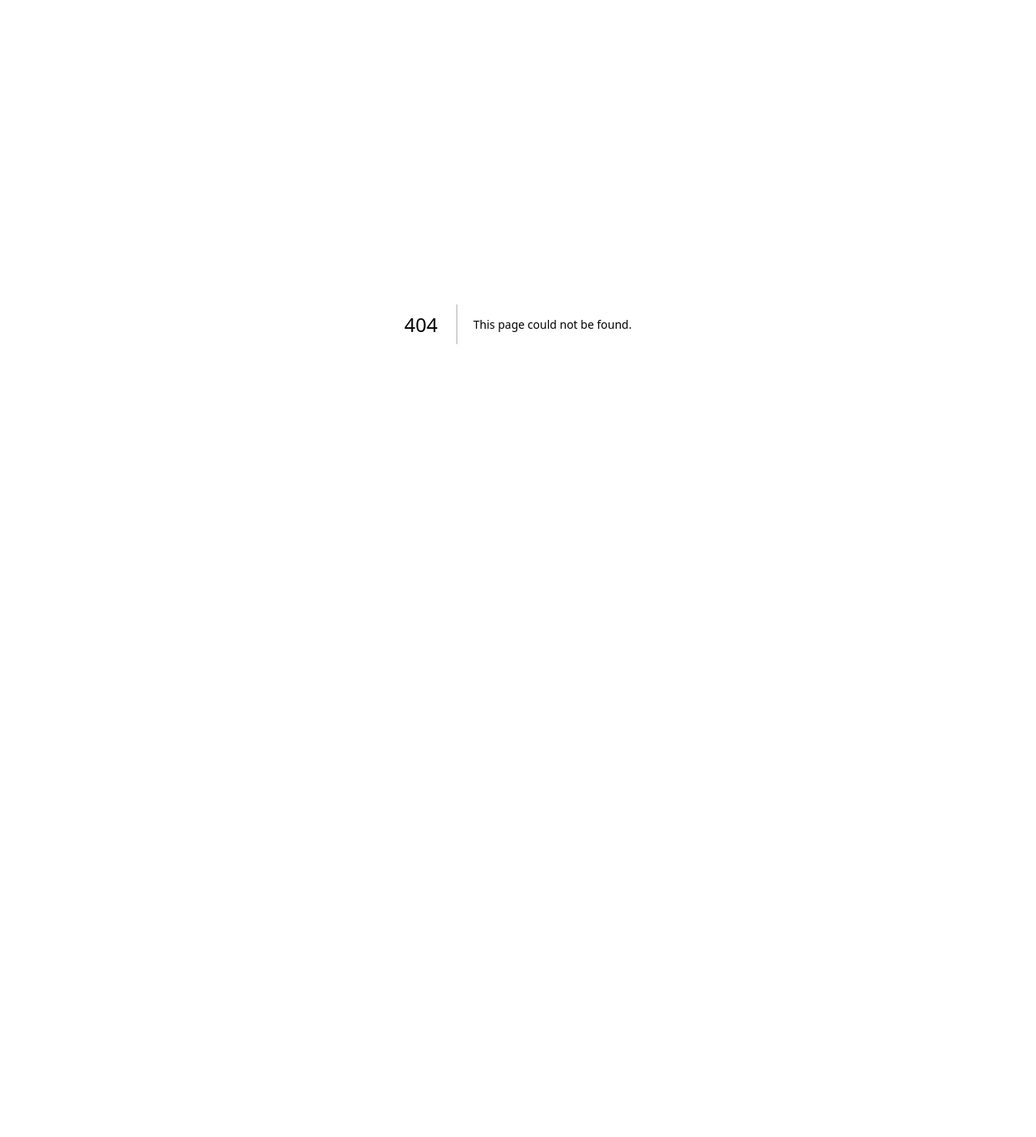
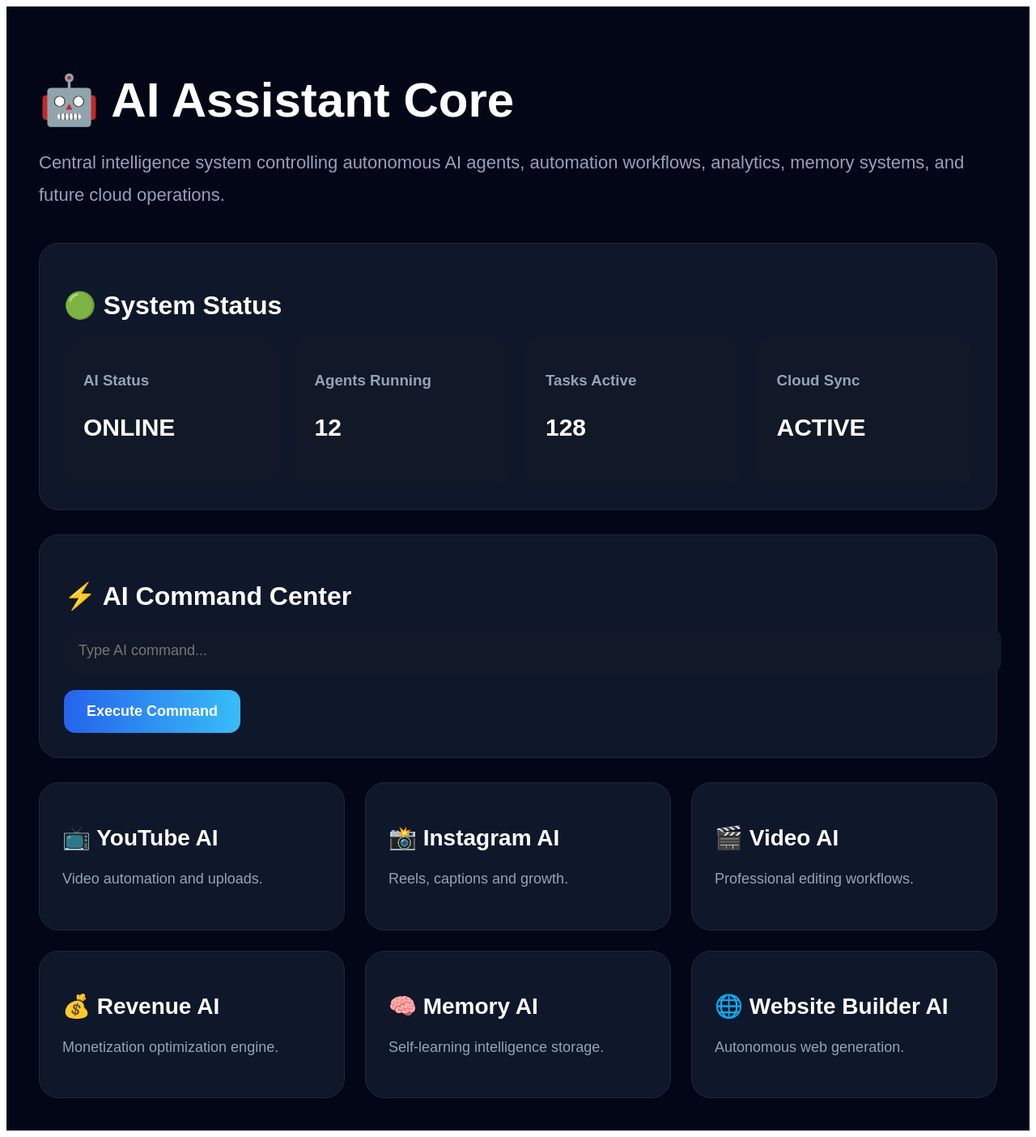
Before and after one commit to snapsparkofficial00-cloud/Ai, a Next.js app: page /assistant in a window 1280 px wide. Before the commit this address had no page. Shown: the whole page at 81% size. Before the commit the page ends 800 px from the top, so only its background shows below. Built offline with nearby package versions, Linux system fonts and the light colour scheme.

Commit message:
Create page.tsx

```diff
--- /dev/null
+++ b/app/assistant/page.tsx
@@ -0,0 +1,239 @@
+export default function AssistantPage() {
+  return (
+    <main
+      style={{
+        background: "#020617",
+        minHeight: "100vh",
+        color: "white",
+        padding: "40px",
+        fontFamily: "Arial",
+      }}
+    >
+      <h1
+        style={{
+          fontSize: "60px",
+          marginBottom: "20px",
+        }}
+      >
+        🤖 AI Assistant Core
+      </h1>
+
+      <p
+        style={{
+          color: "#94a3b8",
+          fontSize: "22px",
+          marginBottom: "40px",
+          lineHeight: "1.8",
+        }}
+      >
+        Central intelligence system controlling autonomous
+        AI agents, automation workflows, analytics,
+        memory systems, and future cloud operations.
+      </p>
+
+      {/* STATUS */}
+
+      <div
+        style={{
+          background: "#0f172a",
+          padding: "30px",
+          borderRadius: "24px",
+          marginBottom: "30px",
+          border: "1px solid #1e293b",
+        }}
+      >
+        <h2
+          style={{
+            fontSize: "32px",
+            marginBottom: "20px",
+          }}
+        >
+          🟢 System Status
+        </h2>
+
+        <div
+          style={{
+            display: "grid",
+            gridTemplateColumns:
+              "repeat(auto-fit,minmax(250px,1fr))",
+            gap: "20px",
+          }}
+        >
+          <Card title="AI Status" value="ONLINE" />
+          <Card title="Agents Running" value="12" />
+          <Card title="Tasks Active" value="128" />
+          <Card title="Cloud Sync" value="ACTIVE" />
+        </div>
+      </div>
+
+      {/* COMMAND */}
+
+      <div
+        style={{
+          background: "#0f172a",
+          padding: "30px",
+          borderRadius: "24px",
+          border: "1px solid #1e293b",
+          marginBottom: "30px",
+        }}
+      >
+        <h2
+          style={{
+            fontSize: "32px",
+            marginBottom: "20px",
+          }}
+        >
+          ⚡ AI Command Center
+        </h2>
+
+        <input
+          placeholder="Type AI command..."
+          style={{
+            width: "100%",
+            padding: "18px",
+            borderRadius: "14px",
+            border: "none",
+            background: "#111827",
+            color: "white",
+            fontSize: "18px",
+            marginBottom: "20px",
+          }}
+        />
+
+        <button
+          style={{
+            background:
+              "linear-gradient(to right,#2563eb,#38bdf8)",
+            padding: "16px 28px",
+            borderRadius: "14px",
+            border: "none",
+            color: "white",
+            fontSize: "18px",
+            fontWeight: "bold",
+          }}
+        >
+          Execute Command
+        </button>
+      </div>
+
+      {/* AI MODULES */}
+
+      <div
+        style={{
+          display: "grid",
+          gridTemplateColumns:
+            "repeat(auto-fit,minmax(300px,1fr))",
+          gap: "25px",
+        }}
+      >
+        <Module
+          title="📺 YouTube AI"
+          desc="Video automation and uploads."
+        />
+
+        <Module
+          title="📸 Instagram AI"
+          desc="Reels, captions and growth."
+        />
+
+        <Module
+          title="🎬 Video AI"
+          desc="Professional editing workflows."
+        />
+
+        <Module
+          title="💰 Revenue AI"
+          desc="Monetization optimization engine."
+        />
+
+        <Module
+          title="🧠 Memory AI"
+          desc="Self-learning intelligence storage."
+        />
+
+        <Module
+          title="🌐 Website Builder AI"
+          desc="Autonomous web generation."
+        />
+      </div>
+    </main>
+  );
+}
+
+/* CARD */
+
+function Card({
+  title,
+  value,
+}: {
+  title: string;
+  value: string;
+}) {
+  return (
+    <div
+      style={{
+        background: "#111827",
+        padding: "24px",
+        borderRadius: "18px",
+      }}
+    >
+      <h3
+        style={{
+          marginBottom: "12px",
+          color: "#94a3b8",
+        }}
+      >
+        {title}
+      </h3>
+
+      <p
+        style={{
+          fontSize: "30px",
+          fontWeight: "bold",
+        }}
+      >
+        {value}
+      </p>
+    </div>
+  );
+}
+
+/* MODULE */
+
+function Module({
+  title,
+  desc,
+}: {
+  title: string;
+  desc: string;
+}) {
+  return (
+    <div
+      style={{
+        background: "#0f172a",
+        padding: "28px",
+        borderRadius: "24px",
+        border: "1px solid #1e293b",
+      }}
+    >
+      <h2
+        style={{
+          fontSize: "28px",
+          marginBottom: "14px",
+        }}
+      >
+        {title}
+      </h2>
+
+      <p
+        style={{
+          color: "#94a3b8",
+          lineHeight: "1.8",
+          fontSize: "18px",
+        }}
+      >
+        {desc}
+      </p>
+    </div>
+  );
+}
```
